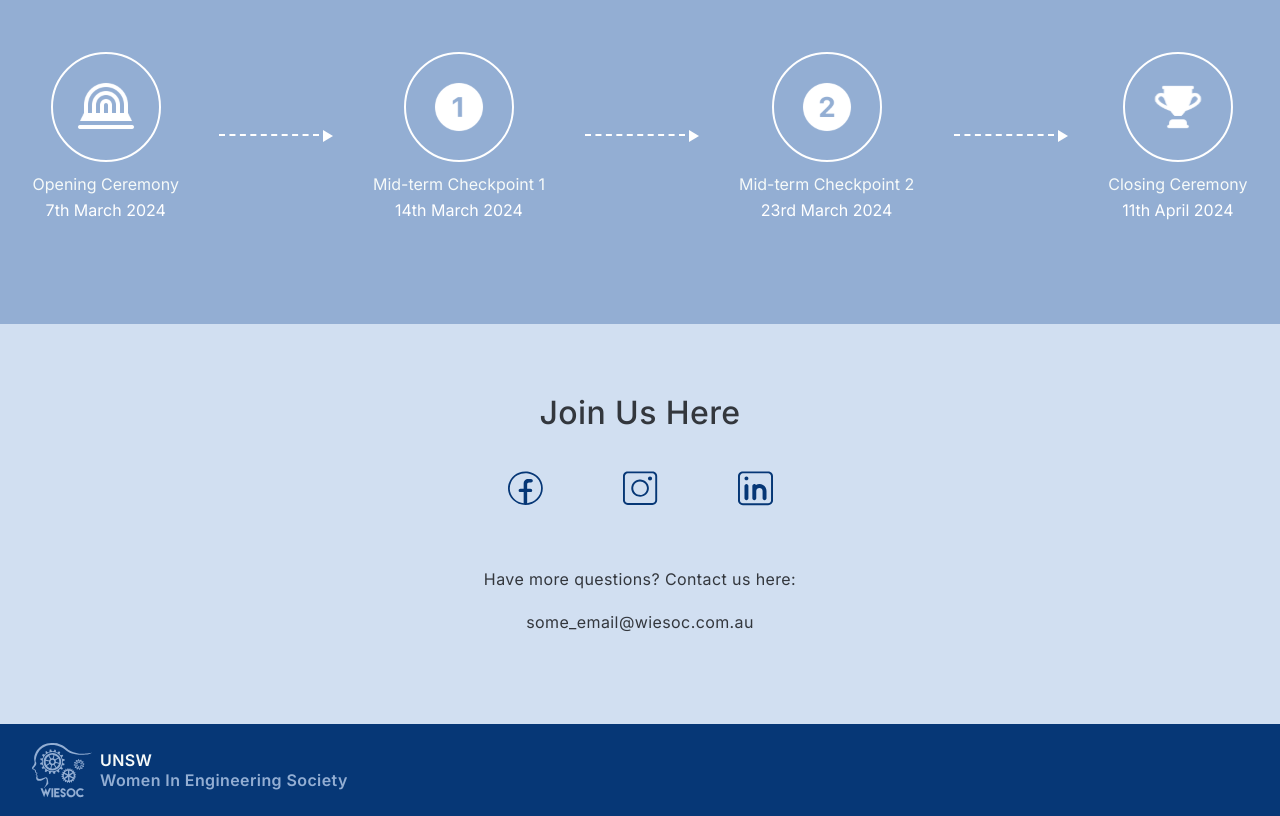
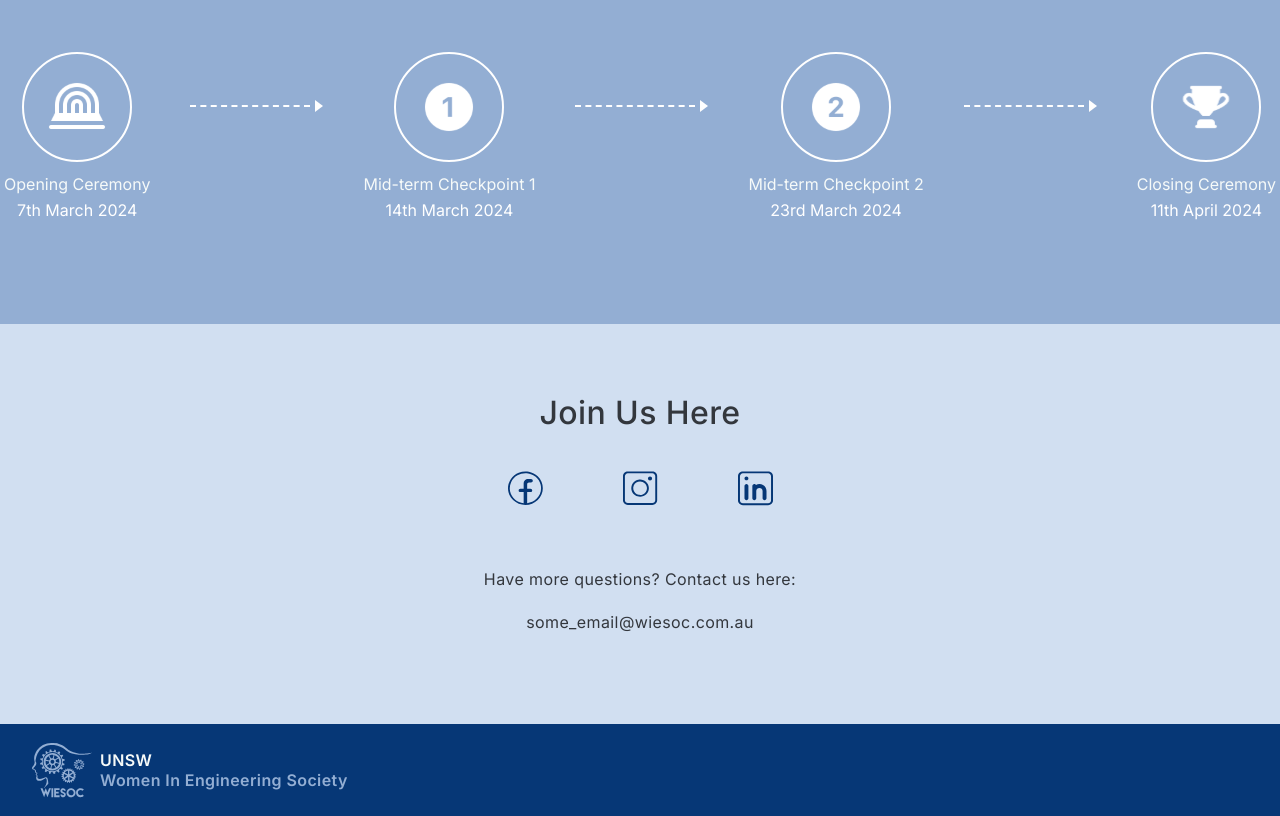
Before and after one commit to UNSW-WIESoc/website, a Next.js app: page /programs in a window 1280 px wide. Shown: the part 2240-3056 px from the top of the page. Built offline with nearby package versions, Linux system fonts and the light colour scheme.

Commit message:
fixed misallignment

```diff
--- a/components/ProgramsArrow.tsx
+++ b/components/ProgramsArrow.tsx
@@ -4,15 +4,14 @@ const Arrow = () => (
   <Box sx={{
     display: 'flex',
     alignItems: 'center',
-    top: '-20px',
     '&:before': {
       content: '""',
       display: 'block',
-      width: '100px',
+      width: '120px',
       borderBottom: '2px dashed white',
-      marginRight: '4px',
+      marginRight: '5px',
       position: 'relative',
-      top: '-1px'
+      top: '-30px'
     },
     '&:after': {
       content: '""',
@@ -21,8 +20,8 @@ const Arrow = () => (
       height: '0',
       borderTop: '6px solid transparent',
       borderBottom: '6px solid transparent',
-      borderLeft: '10px solid white',
-      left: '-1px',
+      borderLeft: '8px solid white',
+      transform: 'translateY(-30px)'
     }
   }} />
 );
```
